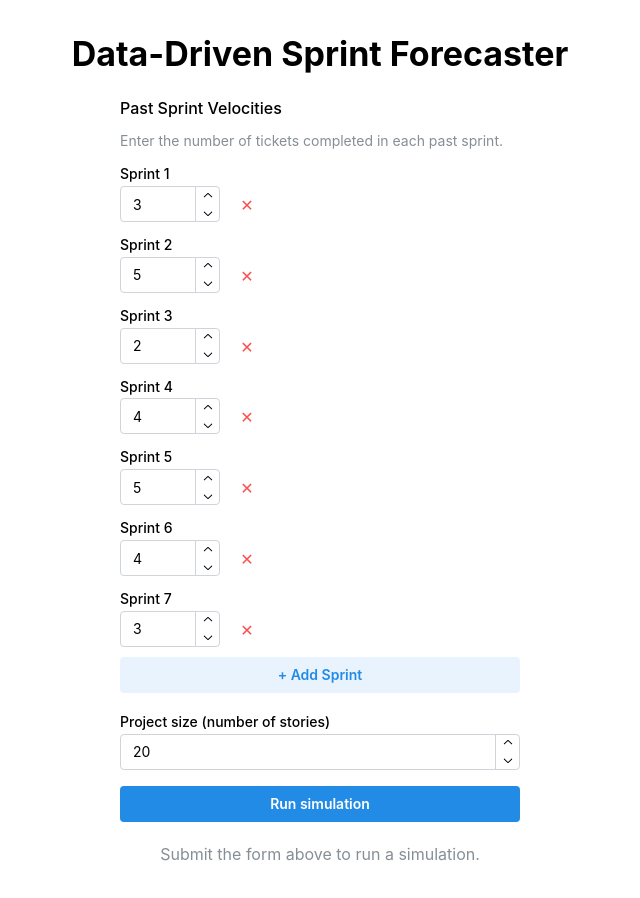
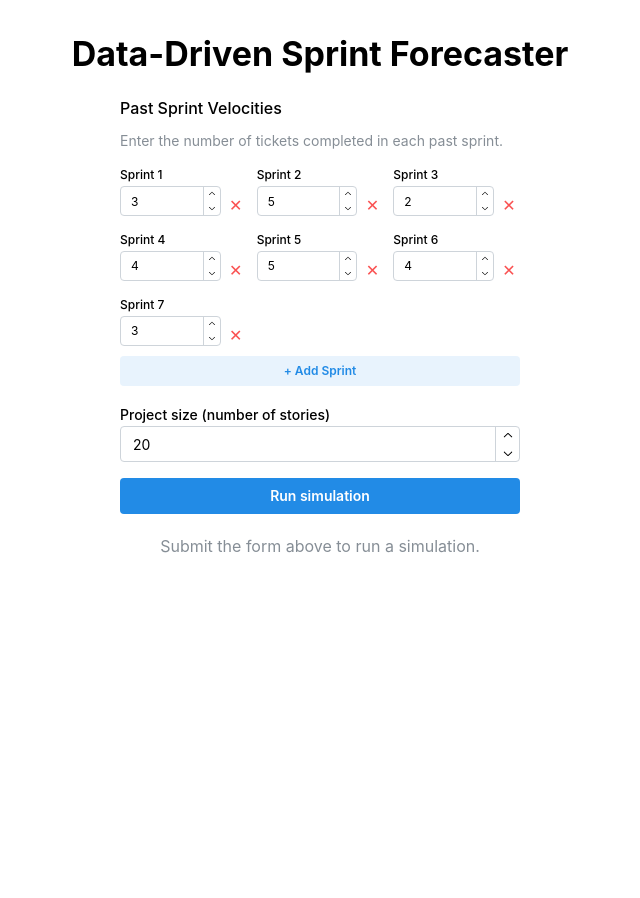
Before and after one commit to ZakLaughton/monte-carlo-forecaster, a React (Vite) app: page / in a window 1280 px wide. Shown: the whole page, without its empty margins (320-960 px from the left). After the commit the page ends 800 px from the top, so only its background shows below. Built offline with nearby package versions, Linux system fonts and the light colour scheme.

Commit message:
refactor: enhance layout of SprintVelocityInput with SimpleGrid

```diff
--- a/src/components/SprintVelocityInput.tsx
+++ b/src/components/SprintVelocityInput.tsx
@@ -2,6 +2,7 @@ import {
   NumberInput,
   Button,
   Stack,
+  SimpleGrid,
   Group,
   ActionIcon,
   Text,
@@ -34,19 +35,21 @@ export const SprintVelocityInput = ({ velocities, onChange }: Props) => {
         Enter the number of tickets completed in each past sprint.
       </Text>
 
+      <SimpleGrid cols={3} spacing="xs">
         {velocities.map((velocity, index) => (
-        <Group key={index} gap="xs" align="flex-end">
+          <Group key={index} gap={4} align="flex-end" wrap="nowrap">
             <NumberInput
               label={`Sprint ${index + 1}`}
               value={velocity}
               onChange={(value) => handleVelocityChange(index, value)}
               min={0}
-            w={100}
+              size="xs"
+              style={{ flex: 1 }}
             />
             <ActionIcon
               color="red"
               variant="subtle"
-            size="lg"
+              size="sm"
               onClick={() => removeSprint(index)}
               disabled={velocities.length === 1}
               aria-label={`Remove sprint ${index + 1}`}
@@ -55,8 +58,9 @@ export const SprintVelocityInput = ({ velocities, onChange }: Props) => {
             </ActionIcon>
           </Group>
         ))}
+      </SimpleGrid>
 
-      <Button variant="light" onClick={addSprint}>
+      <Button variant="light" size="xs" onClick={addSprint}>
         + Add Sprint
       </Button>
     </Stack>
```
Lines whose indentation alone changed are shown as unchanged.
